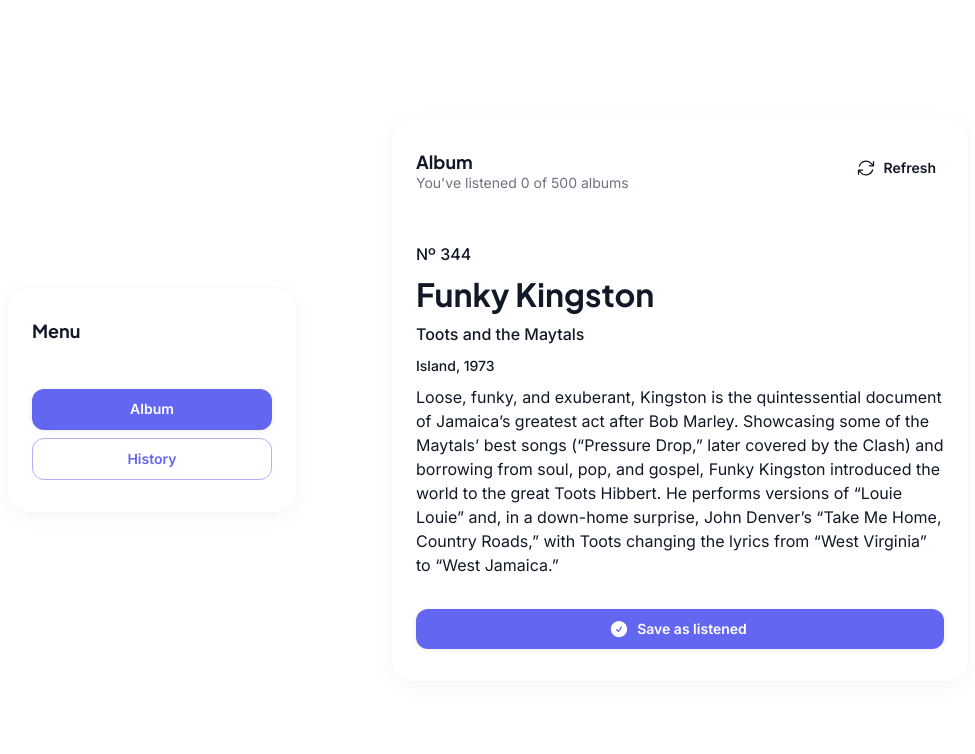
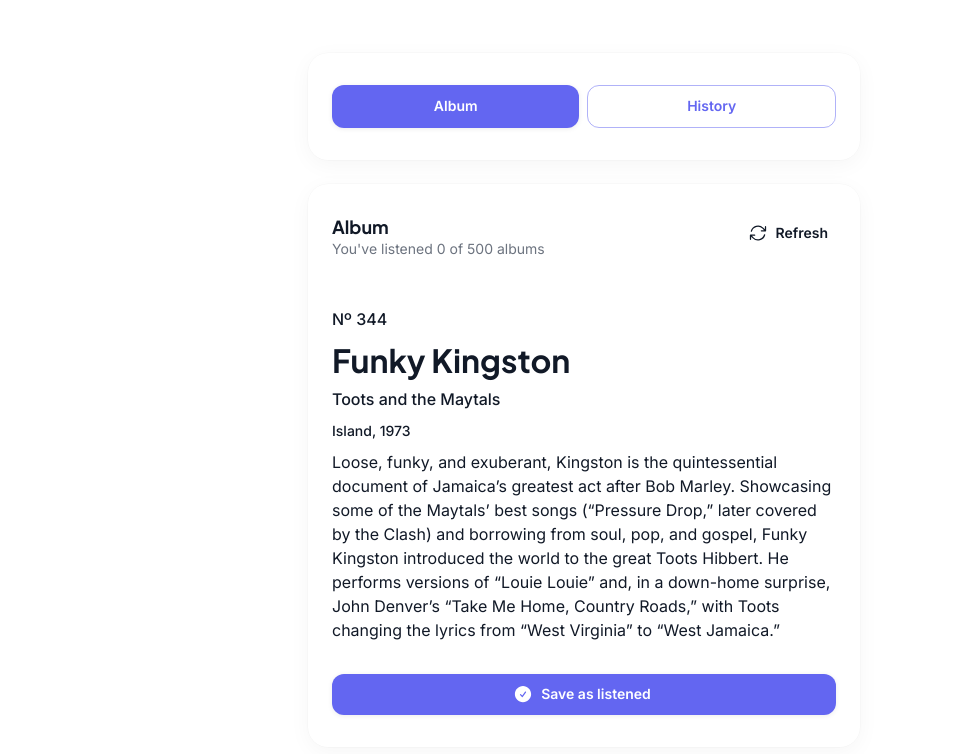
Before and after one commit to KarolBarzowski/album-picker, a React (Vite) app: page / in a window 1280 px wide. Shown: the top 754 px of the page, without its empty margins (56-1031 px from the left). Built offline with nearby package versions, Linux system fonts and the light colour scheme.

Commit message:
Move navigation to the top

```diff
--- a/src/views/Home/Home.tsx
+++ b/src/views/Home/Home.tsx
@@ -1,5 +1,5 @@
 
-import Sidebar from "./fragments/Sidebar";
+import Navigation from "./fragments/Navigation";
 import Album from "./fragments/Album/Album";
 import { Container, Grid } from "@mui/material";
 import AnimatedCard from "./fragments/AnimatedCard";
@@ -17,16 +17,15 @@
     display: "flex",
     justifyContent: "center",
     alignItems: "center",
-  }}>
-    <Grid container>
-      <Grid item xs={3} my="auto">
-        <Sidebar {...{
+  }} maxWidth="sm">
+    <Grid container direction="column" gap={3}>
+      <Grid item>
+        <Navigation {...{
           currentTab,
           setCurrentTab,
         }} />
       </Grid>
-      <Grid item xs={1} />
-      <Grid item xs={6}>
+      <Grid item>
         {currentTab === HomeTabs.Album && (
           <AnimatedCard>
             <Album />
--- a/src/views/Home/fragments/Sidebar.tsx
+++ b/src/views/Home/fragments/Navigation.tsx
@@ -1,23 +1,22 @@
-import { Button, Card, CardContent, CardHeader, Stack } from "@mui/material";
+import { Button, Card, CardContent, Stack } from "@mui/material";
 import { HomeTabs } from "../../../enums/enums";
 
-interface ISidebarProps {
+interface INavigationProps {
   currentTab: HomeTabs;
   setCurrentTab: (tab: HomeTabs) => void;
 }
 
-const Sidebar: React.FC<ISidebarProps> = ({
+const Navigation: React.FC<INavigationProps> = ({
   currentTab,
   setCurrentTab,
 }) => {
 
   return (
     <Card>
-      <CardHeader title="Menu" />
       <CardContent>
-        <Stack gap={1}>
+        <Stack gap={1} direction="row">
           {Object.values(HomeTabs).map((tab) => (
-            <Button variant={currentTab === tab ? "contained" : "outlined"} onClick={() => setCurrentTab(tab)}>
+            <Button sx={{ width: "100%" }} variant={currentTab === tab ? "contained" : "outlined"} onClick={() => setCurrentTab(tab)}>
               {tab}
             </Button>
           ))}
@@ -27,4 +26,4 @@
   )
 }
 
-export default Sidebar;
+export default Navigation;
```
